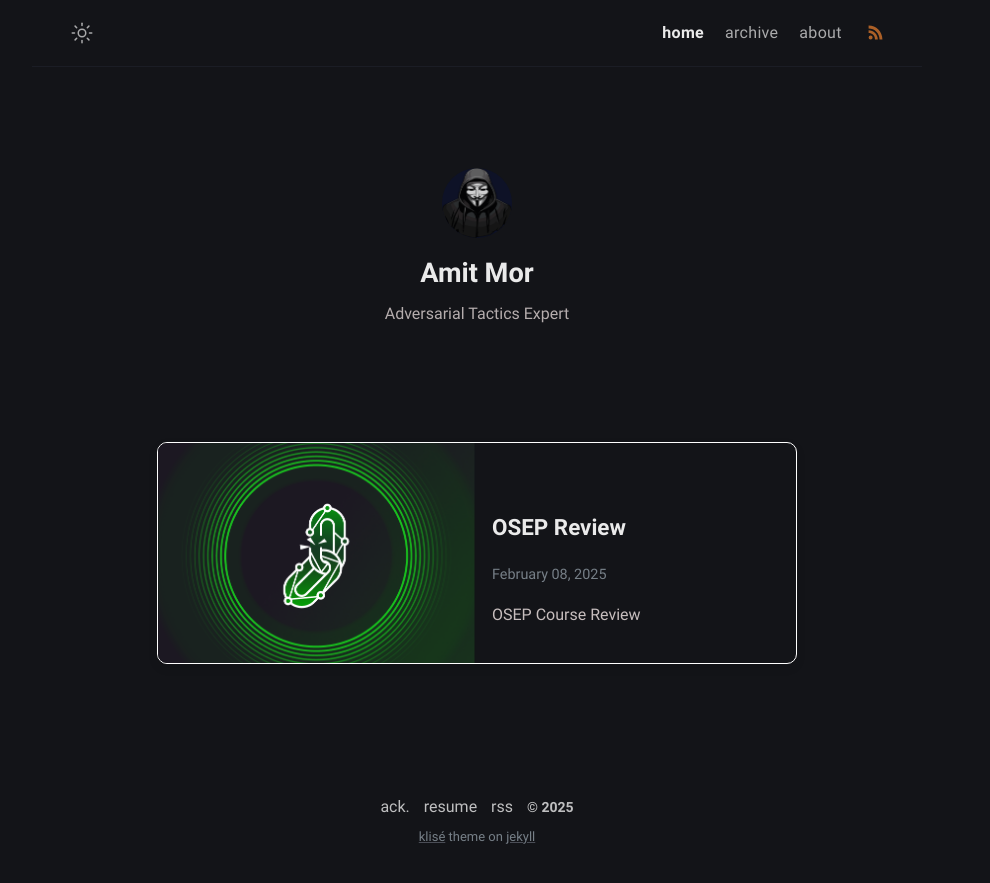
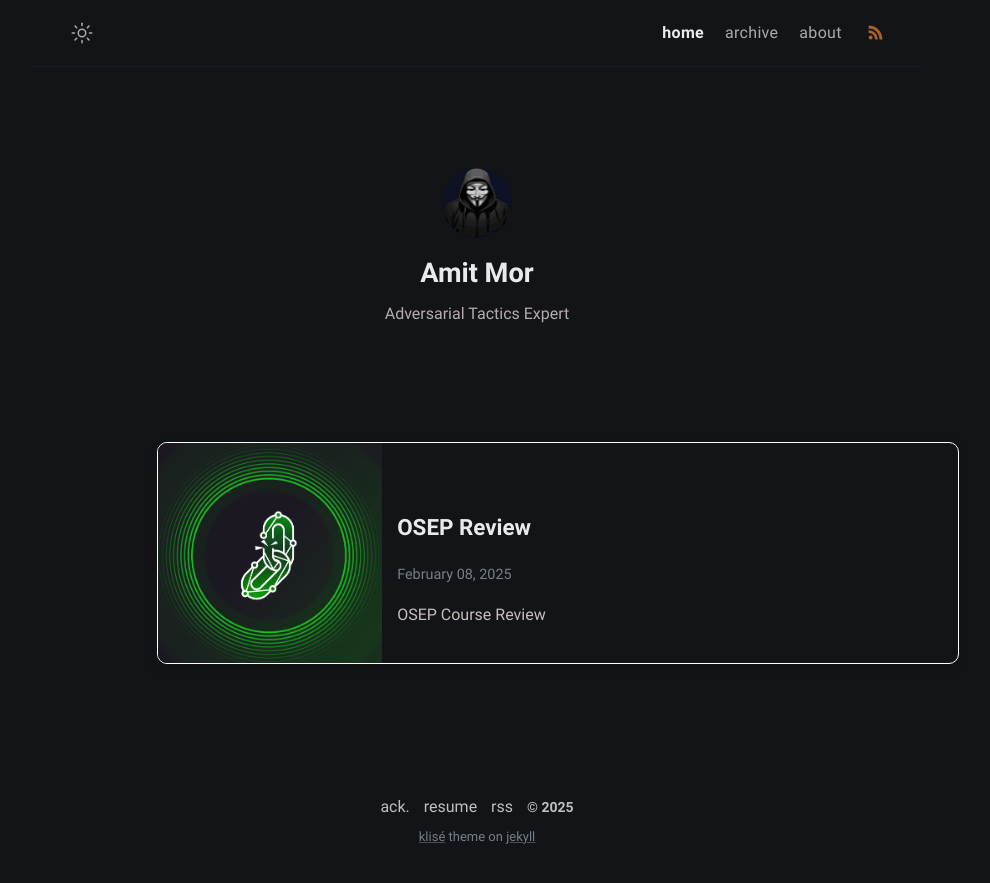
Before and after one commit to Extravenger/extravenger.github.io, a Jekyll site: the page built from index.md, in a window 1280 px wide. Shown: the top 883 px of the page, without its empty margins (163-1153 px from the left). Built offline with Jekyll 4.4.1, drawn with Linux system fonts in a browser that asks for light colours.

Commit message:
Update style.scss

```diff
--- a/assets/css/style.scss
+++ b/assets/css/style.scss
@@ -12,6 +12,7 @@
 
 /* Card styles */
 .post-card {
+  display: flex;
   background: var(--content-bg);
   border-radius: 10px;
   box-shadow: 0 4px 10px rgba(0, 0, 0, 0.1);
@@ -19,7 +20,7 @@
   overflow: hidden;
   padding: 0;
   border: 1px solid white; /* Change this line to set the border color to white */
-  max-width: 800px;
+  width: 800px;
   height: 220px;
   margin: 10px;
 }
```
